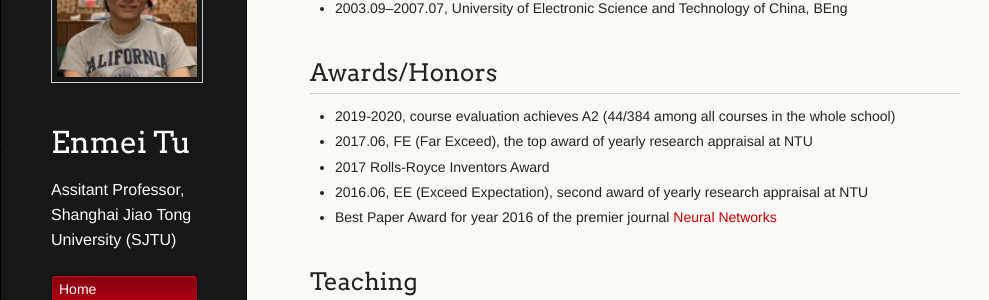
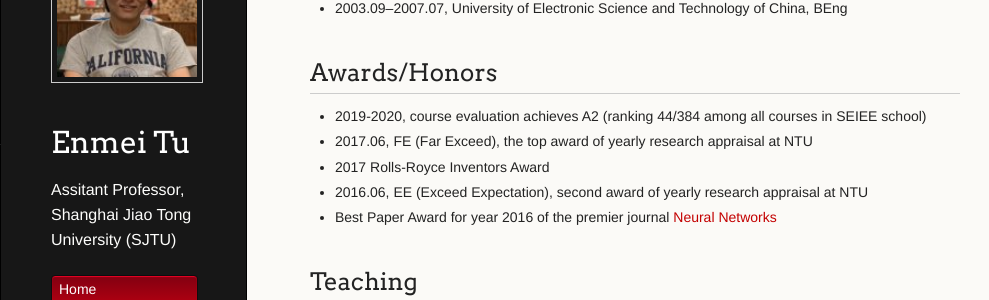
Before and after one commit to hellotem/enmeitu.github.io, a Jekyll site: the page built from index.md, in a window 1280 px wide and 900 px high, scrolled down 470 px. Shown: the part 152-452 px from the top of the window, without its empty margins (0-989 px from the left). Built offline with Jekyll 4.4.1, drawn with Linux system fonts in a browser that asks for light colours.

Commit message:
Update index.md

```diff
--- a/index.md
+++ b/index.md
@@ -26,7 +26,7 @@ Enmei obtained his PhD degree from [Shanghai Jiao Tong University (SJTU)](http:/
 * 2003.09--2007.07, University of Electronic Science and Technology of China, BEng
 
 ## Awards/Honors
-* 2019-2020, course evaluation achieves A2 (44/384 among all courses in the whole school)
+* 2019-2020, course evaluation achieves A2 (ranking 44/384 among all courses in SEIEE school)
 * 2017.06, FE (Far Exceed), the top award of yearly research appraisal at NTU
 * 2017 Rolls-Royce Inventors Award
 * 2016.06, EE (Exceed Expectation), second award of yearly research appraisal at NTU
```
